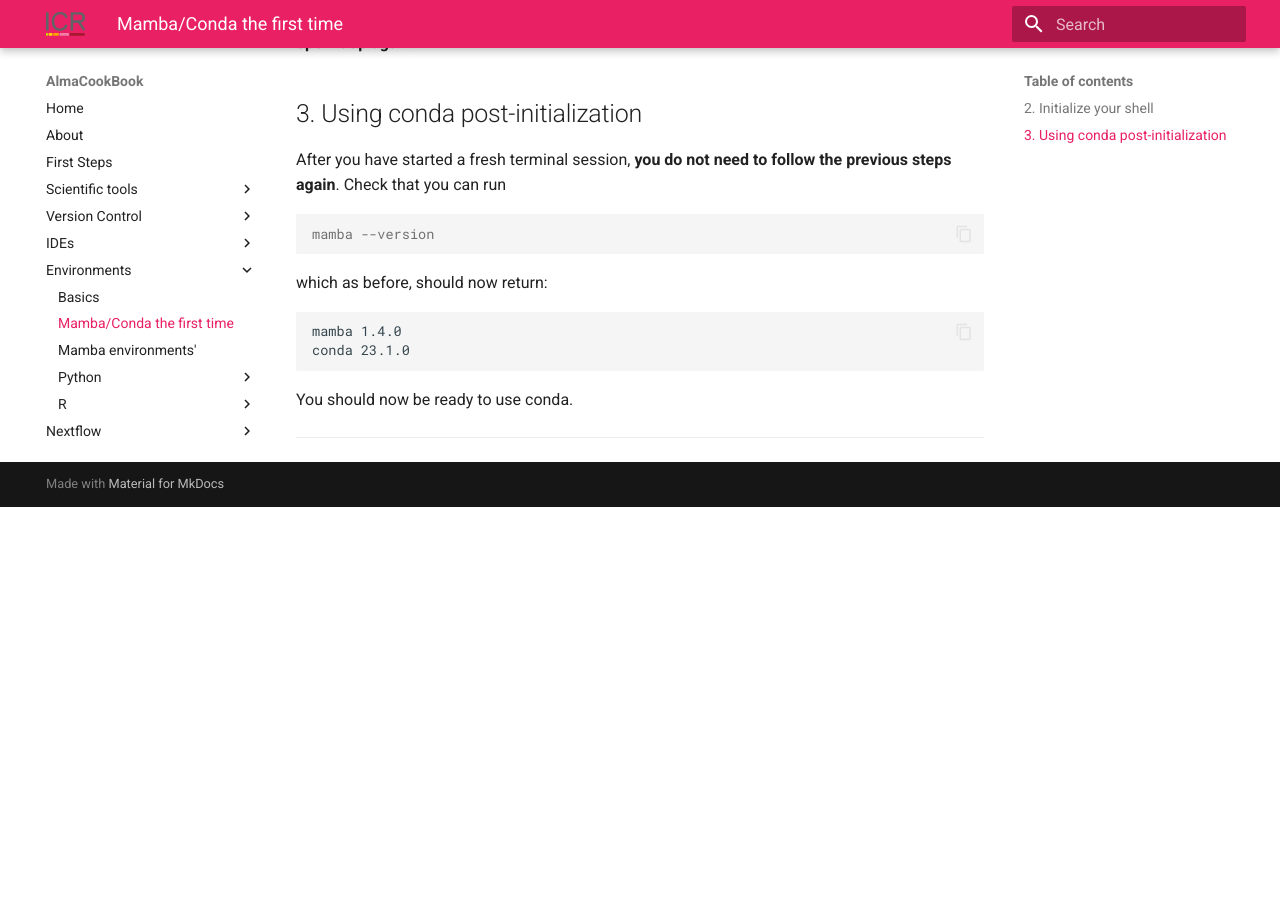
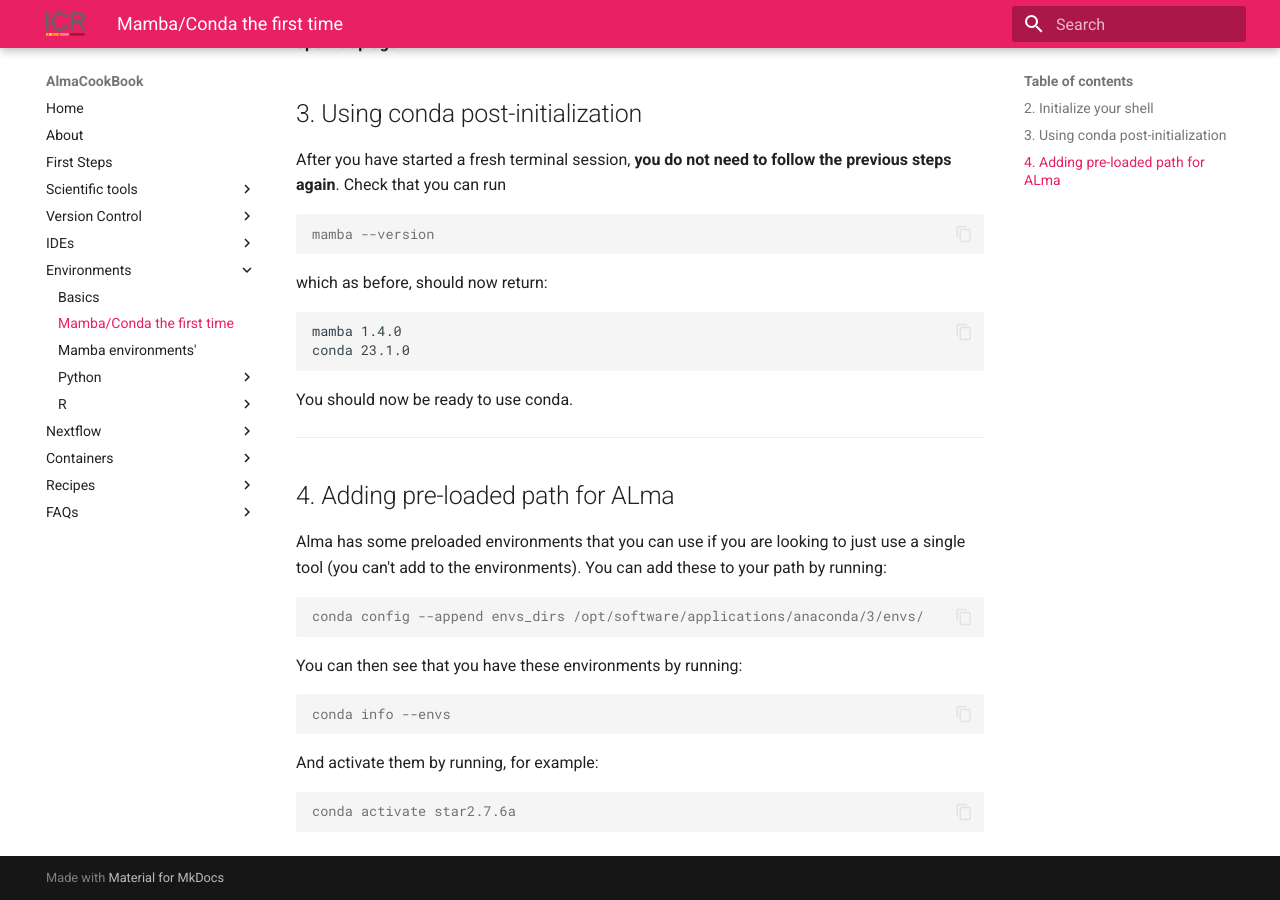
Before and after one commit to AlmaCookBook/AlmaCookBook.github.io, an MkDocs documentation site: the page built from docs/conda/mamba-first.md, in a window 1280 px wide and 900 px high, scrolled down 1782 px. Built offline with MkDocs 1.6.1 and Material for MkDocs 9.7.7, drawn with Linux system fonts in a browser that asks for light colours; before the commit the page ends 2289 px from its top, so only the background shows below that.

Commit message:
pre-loaded

````diff
--- a/docs/conda/mamba-first.md
+++ b/docs/conda/mamba-first.md
@@ -101,3 +101,22 @@
 You should now be ready to use conda.
 
 ***
+
+## 4. Adding pre-loaded path for ALma
+Alma has some preloaded environments that you can use if you are looking to just use a single tool (you can't add to the environments). You can add these to your path by running:
+
+```console
+conda config --append envs_dirs /opt/software/applications/anaconda/3/envs/
+```
+
+You can then see that you have these environments by running:
+
+```console
+conda info --envs
+```
+
+And activate them by running, for example:
+
+```console
+conda activate star2.7.6a
+```
````
